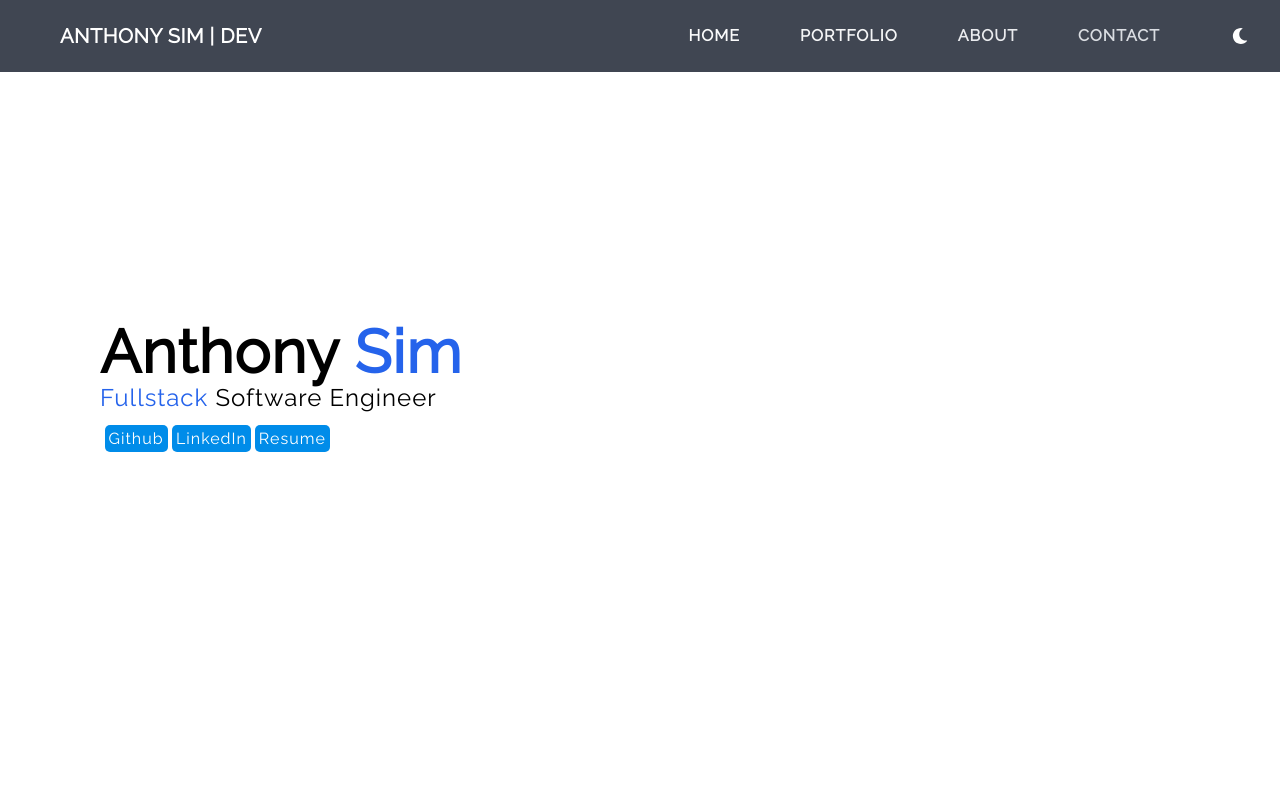
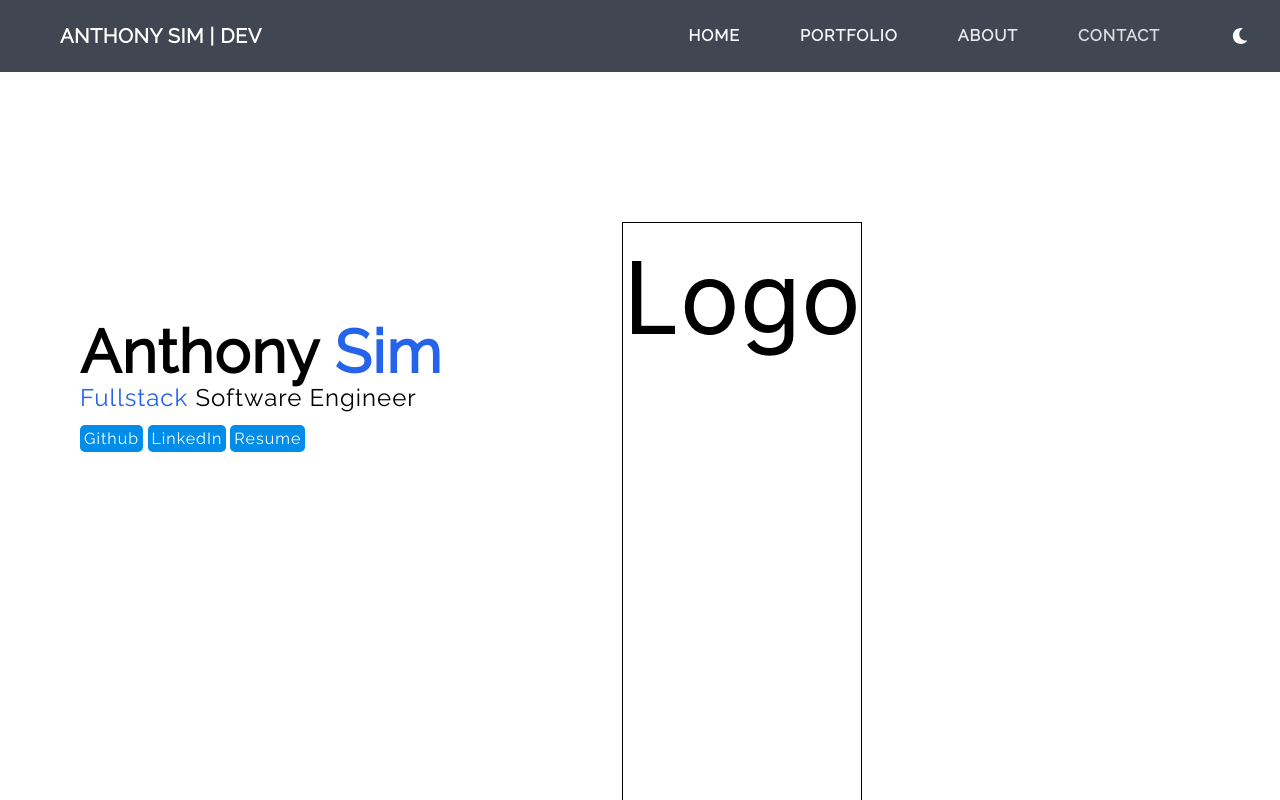
Before and after one commit to anthonysim/portfolio, a Next.js app: page / in a window 1280 px wide. Shown: the top 800 px of the page. Built offline with nearby package versions, Linux system fonts and the light colour scheme.

Commit message:
flex logo to right side

```diff
--- a/components/Intro.js
+++ b/components/Intro.js
@@ -1,11 +1,13 @@
 import Head from 'next/head';
 import Link from 'next/link';
 import Image from 'next/image';
+import Logo from './Logo';
 import { Fade } from "react-awesome-reveal";
 import styles from '../styles/Intro.module.css';
 
 export default function Intro() {
   return (
+    <div className="flex">
       <div className={styles.message}>
         <Fade duration={2500} >
           <p className="text-6xl font-bold">Anthony <span className="text-blue-600">Sim</span></p>
@@ -13,13 +15,15 @@ export default function Intro() {
         <Fade direction="right" duration={1000} delay={1000}>
           <p className="text-2xl "><span className="text-blue-600">Fullstack</span> Software Engineer</p>
         </Fade>
-      <Fade direction="right" duration={1000} delay={2000}>
+        <Fade direction="up" duration={1000} delay={2000}>
           <div>
-          &nbsp;<a className={styles.button} target="_blank" rel="noreferrer" href="https://github.com/anthonysim">Github</a>
+            <a className={styles.button} target="_blank" rel="noreferrer" href="https://github.com/anthonysim">Github</a>
             &nbsp;<a className={styles.button} target="_blank" rel="noreferrer" href="https://www.linkedin.com/in/sim-anthony/">LinkedIn</a>
             <a className={styles.resumeButton} target="_blank" rel="noreferrer" href="https://drive.google.com/file/d/1FVjj5WApQ9lo2VrOYyE5nc0RBZy4UcbV/view?usp=sharing">Resume</a>
           </div>
         </Fade>
       </div >
+      <Logo />
+    </div>
   )
 }
--- /dev/null
+++ b/components/Logo.js
@@ -0,0 +1,12 @@
+import Head from 'next/head';
+import Link from 'next/link';
+import Image from 'next/image';
+import styles from '../styles/Logo.module.css';
+
+export default function Logo() {
+  return (
+    <div className={styles.logo}>
+      Logo
+    </div>
+  )
+}
--- a/pages/index.js
+++ b/pages/index.js
@@ -2,6 +2,7 @@ import Head from 'next/head';
 import Image from 'next/image';
 import TechList from '../components/TechList';
 import Intro from '../components/Intro';
+import Logo from '../components/Logo';
 import styles from '../styles/Home.module.css';
 
 export default function Home() {
@@ -12,7 +13,9 @@ export default function Home() {
         <meta name="description" content="Anthony Sim Portfolio Site" />
         <link rel="icon" href="/favicon.ico" />
       </Head>
+
       <Intro />
+
       <div className={styles.container}>
         <main className={styles.main}>
           <TechList />
--- a/styles/Home.module.css
+++ b/styles/Home.module.css
@@ -21,19 +21,17 @@
 /* FOOTER */
 
 .footer {
+  border-top: 1px solid #eaeaea;
   flex-shrink: 0; /* Prevent Chrome, Opera, and Safari from letting these items shrink to smaller than their content's default minimum size. */
   padding: 20px;
   background-color: black;
+    color: white;
   opacity: 75%;
   border-top: 1px solid #eaeaea;
   text-align: center;
-  color: white;
 }
 
-/* .logo {
-  height: 1em;
-  margin-left: 0.5rem;
-} */
+
 
 
 @media (max-width: 600px) {
--- a/styles/Intro.module.css
+++ b/styles/Intro.module.css
@@ -34,7 +34,9 @@
 }
 
 .message {
-  padding: 250px 0px 0px 100px;
+  padding: 250px 0px 0px 80px;
+    /* position: relative; */
   /* background-color: #fbfbfd; */
+  border-bottom: 1px solid #eaeaea;
   height: 100vh;
 }
--- /dev/null
+++ b/styles/Logo.module.css
@@ -0,0 +1,7 @@
+.logo {
+  font-size: 100px;
+  text-align: center;
+  margin-top: 150px;
+  margin-left: 180px;
+  border: 1px solid black;
+}
```
Lines whose indentation alone changed are shown as unchanged.
